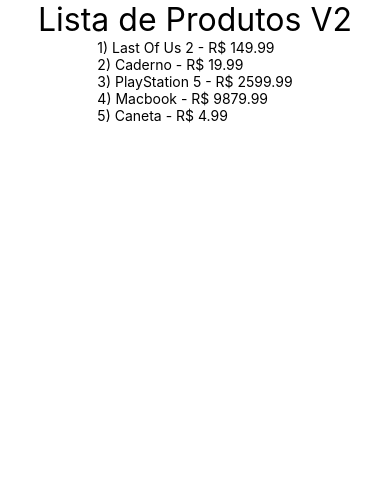
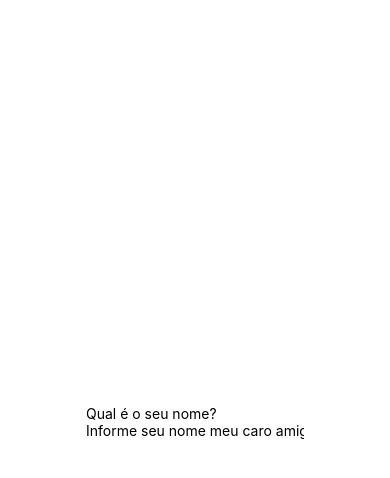
Before and after one commit to WellintonCamboim/cod3r-react-native, a React Native app in the folder fundReactNative/: screen / in a window 390 px wide. Shown: the top 478 px of the page. Built offline with nearby package versions, Linux system fonts and the light colour scheme.

Commit message:
Componentes Controlados - useState and onChangeText

```diff
--- a/fundReactNative/src/App.js
+++ b/fundReactNative/src/App.js
@@ -17,6 +17,7 @@
 import UsuarioLogado from './components/UsuarioLogado'
 import ListaProdutos from './components/produtos/ListaProdutos'
 import ListaProdutosV2 from './components/produtos/ListaProdutosV2'
+import DigiteSeuNome from './components/DigiteSeuNome'
 
 
 // function App() {
@@ -28,8 +29,11 @@
 export default () => (
     <SafeAreaView style={style.App}>
 
-    <ListaProdutosV2 />
+
+        <DigiteSeuNome />
+
         {/* <Aleatorio x={50} y={40}/>
+        <ListaProdutosV2 />
         <ListaProdutos />
         <UsuarioLogado usuario={{ nome: 'Wellinton', email: 'wellinton@gmail.com' }} />
         <UsuarioLogado usuario={{ nome: 'Afonso Primeiro' }} />
--- /dev/null
+++ b/fundReactNative/src/components/DigiteSeuNome.js
@@ -0,0 +1,16 @@
+import React, { useState } from 'react'
+import { View, Text, TextInput } from 'react-native'
+
+export default props => {
+    const [nome, setNome] = useState('Qual é o seu nome?')
+    return (
+        <View>
+            <Text>{nome}</Text>
+            <TextInput
+                placeholder="Informe seu nome meu caro amigo"
+                value={null}
+                onChangeText={nome => setNome(nome)}
+            />
+        </View>
+    )
+}
```
